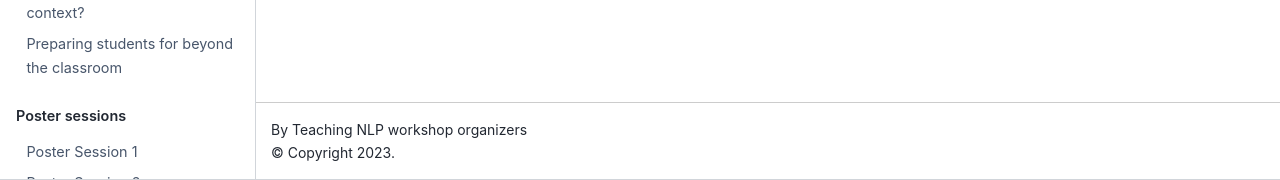
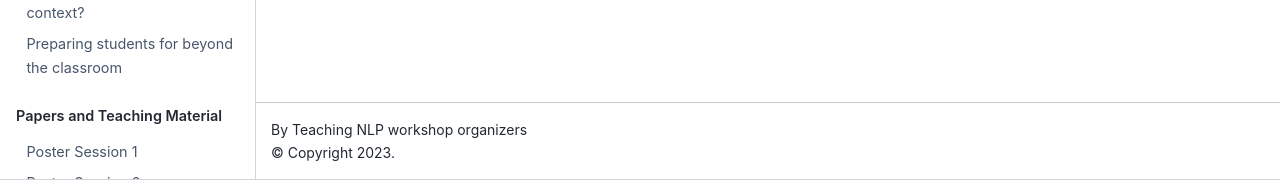
Before and after one commit to TeachingNLP/workshop-book, a Jupyter Book: the page built from contact.md, in a window 1280 px wide. Shown: the part 721-901 px from the top of the page. Built offline with Jupyter Book 1.0.4 settings and Sphinx 7.4.7 and the Sphinx Book theme 1.1.4, drawn with Linux system fonts in a browser that asks for light colours.

Commit message:
updating

```diff
--- a/_toc.yml
+++ b/_toc.yml
@@ -22,18 +22,12 @@
   - file: activities/core-topics.md
   - file: activities/industry-panel-follow-up.md
 
-- part: Poster sessions
+- part: Papers and Teaching Material
   chapters:
   - file: posters/poster1.md
   - file: posters/poster2.md
-
-- part: Oral talks
-  chapters:
   - file: oral-talks/talk1.md
   - file: oral-talks/talk2.md
-
-- part: Papers and Teaching Material
-  chapters:
   - file: papers/README
     sections:
       - file: papers/submission13
```
Also changed, not shown: introduction.md (+1 -1 lines).
